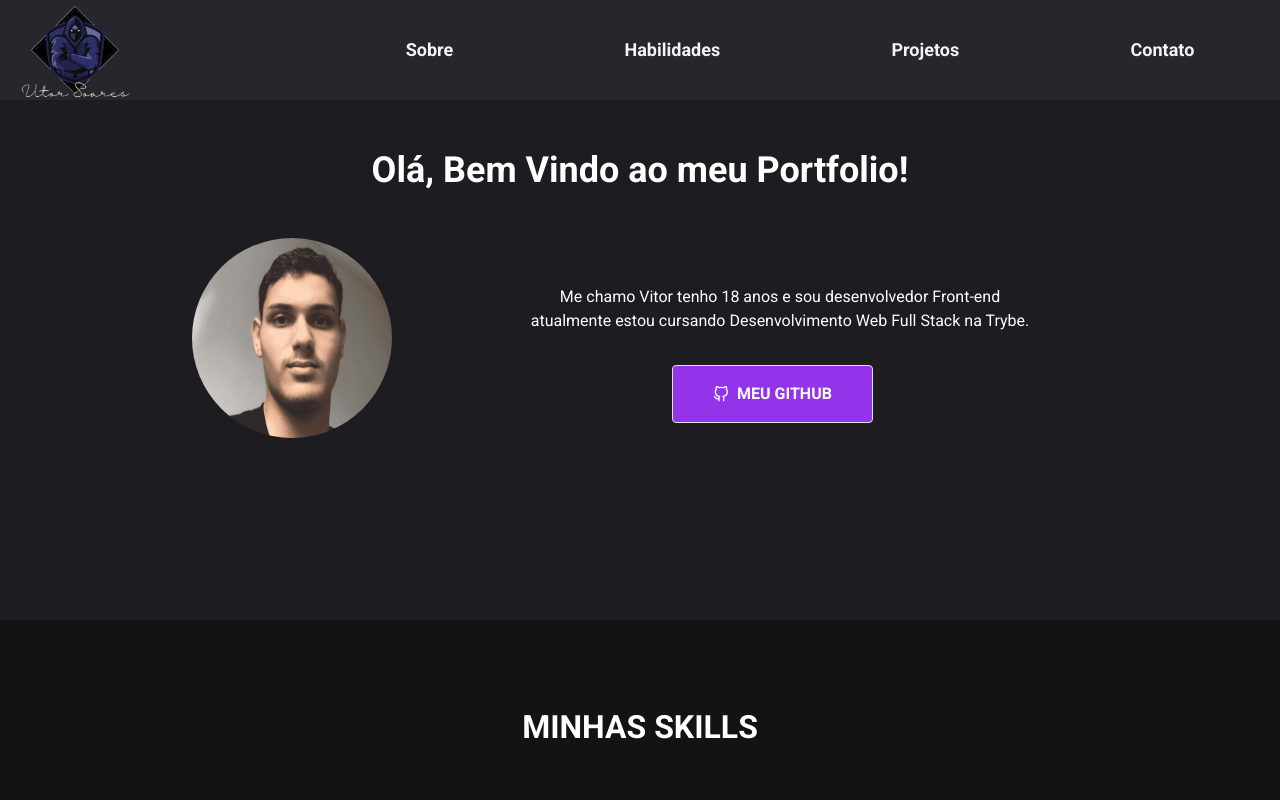
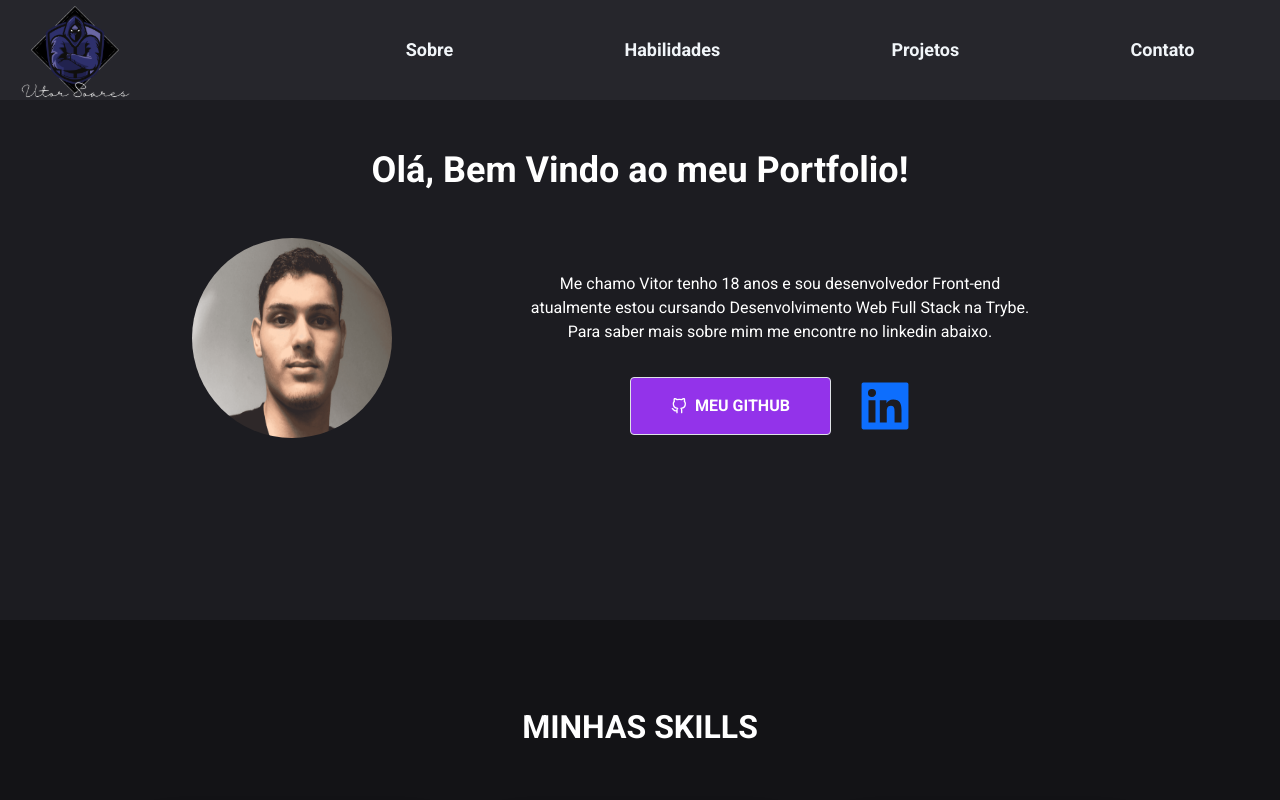
Before and after one commit to Vitosoaresp/vitosoaresp.github.io, a React (Create React App) app: page / in a window 1280 px wide. Shown: the top 800 px of the page. Built offline with nearby package versions, Linux system fonts and the light colour scheme.

Commit message:
Feat: linkedin in Sobre.jsx

```diff
--- a/src/components/Sobre.jsx
+++ b/src/components/Sobre.jsx
@@ -1,4 +1,5 @@
 import React from 'react';
+import { AiFillLinkedin } from 'react-icons/ai';
 import { FiGithub } from 'react-icons/fi';
 import minhaFoto from '../fotos/vitor.png';
 
@@ -13,8 +14,10 @@ function Sobre() {
         <div className="flex items-center flex-col w-full md:ml-20 md:w-1/2">
           <p className="text-center text-base mb-8 text-white">Me chamo Vitor tenho 18 anos e sou desenvolvedor Front-end
             <br />
-          atualmente estou cursando Desenvolvimento Web Full Stack na Trybe.</p>
-          <div>
+          atualmente estou cursando Desenvolvimento Web Full Stack na Trybe.
+            <br />
+          Para saber mais sobre mim me encontre no linkedin abaixo.</p>
+          <div className="flex items-center gap-4">
             <a
               href='https://github.com/Vitosoaresp'
               target='_blank'
@@ -24,6 +27,9 @@ function Sobre() {
               <FiGithub />
               MEU GITHUB
             </a>
+            <a href="https://www.linkedin.com/in/vitorsoaresp/" target="_blank" rel="noopener noreferrer">
+              <AiFillLinkedin className="text-6xl" />
+            </a>
           </div>
         </div>
       </div>
```
